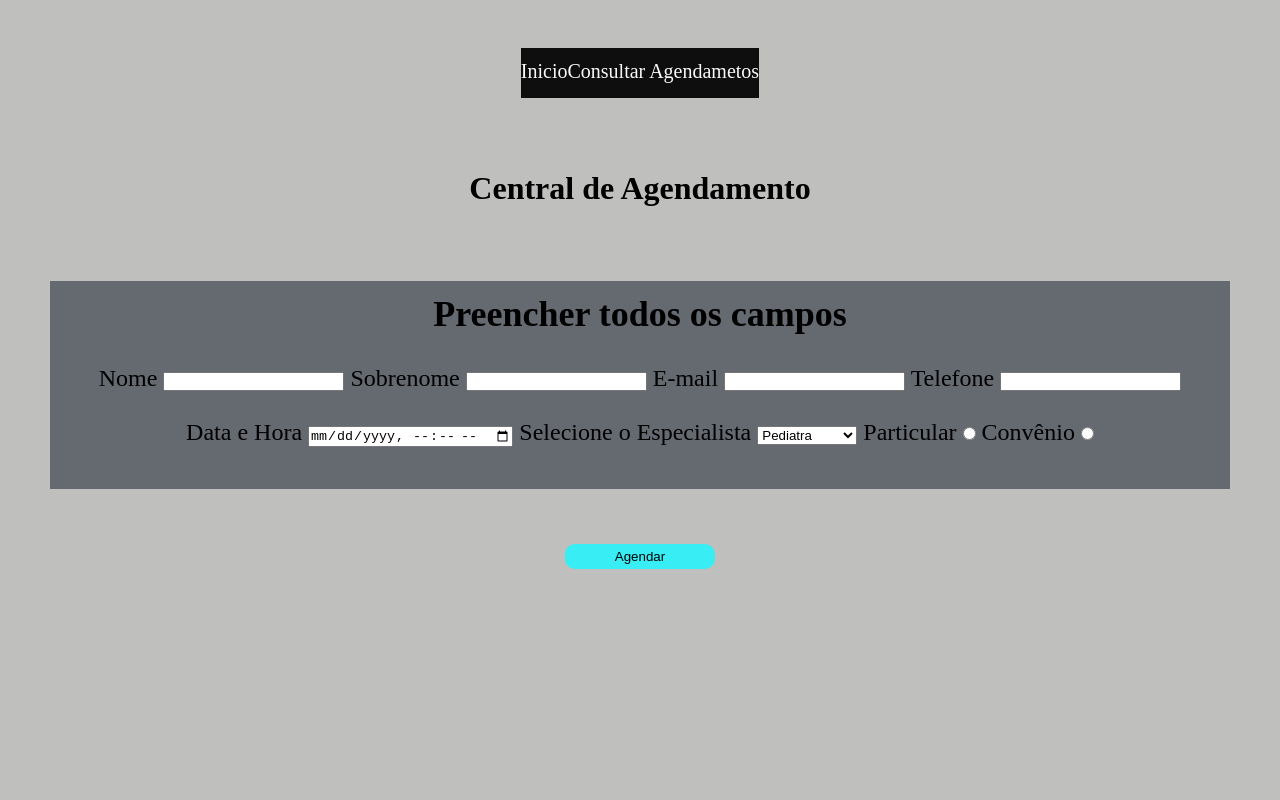
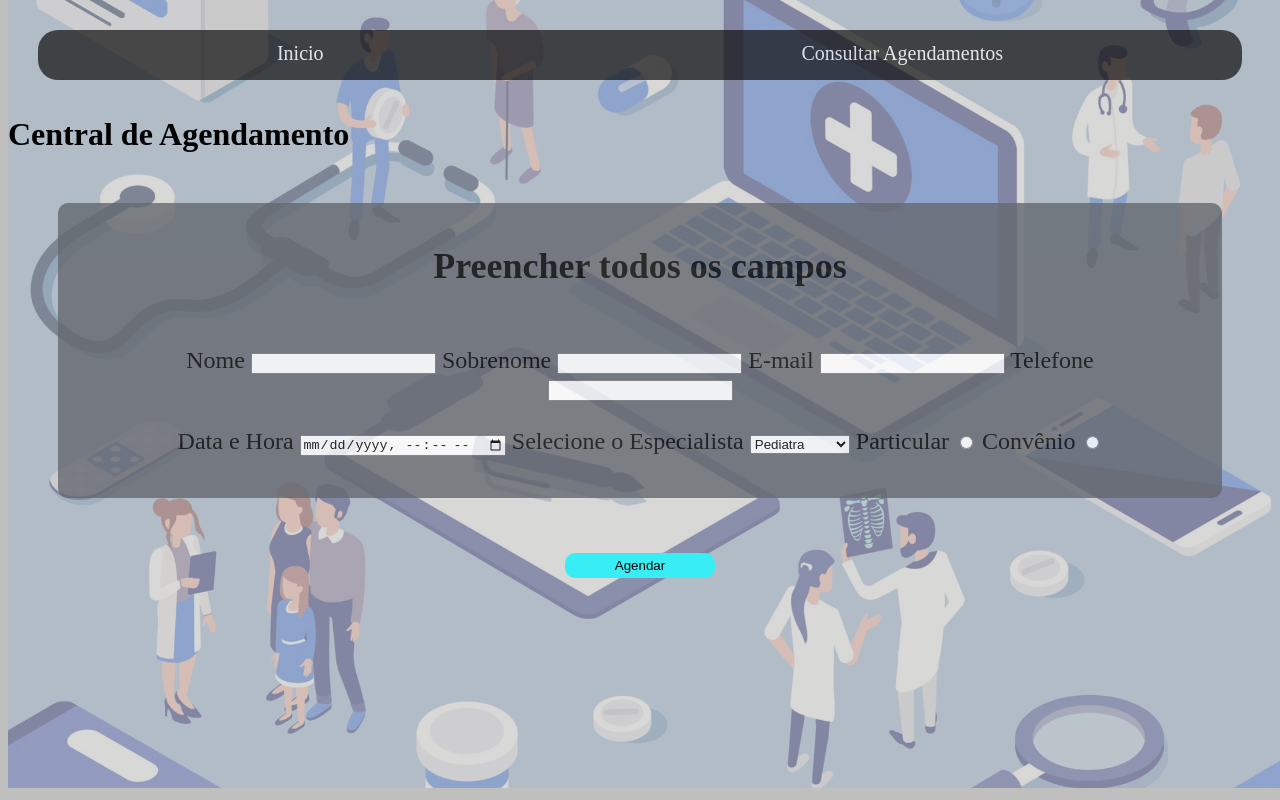
Before and after one commit to EltonClaus/website_estudo, a website with bundled scripts: page pages/agendamento.html in a window 1280 px wide. Built offline with nearby package versions, Linux system fonts and the light colour scheme.

Commit message:
More Commits

```diff
--- a/agendamento.css
+++ /dev/null
@@ -1,60 +0,0 @@
-/*estilos da página de  agendamentos*/
-
-.container_title h1 {
-  display: flex;
-  justify-content: center;
-  margin: 24px;
-  padding: 24px;
-}
-
-.container_form {
-  background: var(--color-container-teste02);
-  text-align: center;
-  margin: 50px;
-  padding: 42px;
-  font-size: 24px;
-}
-.container_form h2 {
-  position: relative;
-  bottom: 30px;
-}
-
-.container_button {
-  display: flex;
-  justify-content: center;
-}
-
-#btnConf {
-  background: var(--color-container-colorButton);
-  width: 150px;
-  margin: 5px;
-  padding: 5px;
-  border-radius: 10px;
-  border: none;
-  cursor: pointer;
-}
-#btnConf:hover {
-  background: var(--color-container-hover);
-}
-
-.render {
-  text-align: center;
-  background: var(--color-container-teste02);
-  margin: 50px;
-  padding: 15px;
-  font-size: 20px;
-  transition: 0.1s;
-}
-.render button {
-  background: var(--color-container-colorButton);
-  border: none;
-  width: 12rem;
-  padding: 5px;
-  margin: 12px;
-  border-radius: 4px;
-  transition: 0.1s;
-}
-.render button:hover {
-  background: var(--color-container-hover);
-}
-/*fim estilização da página de agendamento*/
--- /dev/null
+++ b/css/agendamento.css
@@ -0,0 +1,115 @@
+/*estilos da página de  agendamentos*/
+body {
+  background: var(--color-container-teste03);
+}
+body img {
+  display: flex;
+  opacity: 0.4;
+  width: 100%;
+  position: absolute;
+  bottom: 12px;
+  z-index: -1;
+}
+header {
+  display: flex;
+  justify-content: center;
+  position: relative;
+  margin: 15px;
+  padding: 15px;
+}
+
+nav {
+  background: var(--color-container-text);
+  opacity: .7;
+  display: flex;
+  height: 50px;
+  justify-content: space-around;
+  width: 100%;
+  border-radius: 20px;
+
+
+}
+nav a {
+  text-decoration: none;
+  position: relative;
+  color: var(--color-container-teste04);
+  top: 12px;
+  font-size: 20px;
+}
+nav a:hover {
+  color: var(--color-container-teste03);
+}""
+.container_title h1 {
+  display: flex;
+  justify-content: center;
+  margin: 24px;
+  padding: 24px;
+}
+
+.container_form {
+  background: var(--color-container-teste02);
+  text-align: center;
+  margin: 50px;
+  padding: 42px;
+  font-size: 24px;
+  opacity: .8;
+  border-radius: 10px;
+}
+.container_form h2 {
+  position: relative;
+  bottom: 30px;
+}
+
+.container_button {
+  display: flex;
+  justify-content: center;
+}
+
+#btnConf {
+  background: var(--color-container-colorButton);
+  width: 150px;
+  margin: 5px;
+  padding: 5px;
+  border-radius: 10px;
+  border: none;
+  cursor: pointer;
+}
+#btnConf:hover {
+  background: var(--color-container-hover);
+}
+
+.render {
+  text-align: center;
+  background: var(--color-container-teste02);
+  margin: 45px;
+  padding: 8px;
+  font-size: 20px;
+  transition: 0.1s;
+  opacity: .8;
+  border-radius: 10px;
+}
+.render button {
+  background: var(--color-container-colorButton);
+  border: none;
+  width: 12rem;
+  padding: 5px;
+  margin: 12px;
+  border-radius: 4px;
+  transition: 0.1s;
+}
+.render button:hover {
+  background: var(--color-container-hover);
+}
+/*fim estilização da página de agendamento*/
+
+/*paletta de cores*/
+.colors {
+  --color-container-text: #0e0e0e;
+  --color-container-teste01: #454842;
+  --color-container-teste02: #656970;
+  --color-container-teste03: #bfbfbd;
+  --color-container-teste04: #f9f9f9;
+  --color-container-button: #6da9c080;
+  --color-container-colorButton: #38eef4;
+  --color-container-hover: #bef4f6c2;
+}
--- a/style.css
+++ b/css/style.css
@@ -33,7 +33,9 @@ nav {
   background: var(--color-container-text);
   display: flex;
   height: 50px;
+  width: 100%;
   justify-content: space-around;
+  border-radius: 20px;
 }
 nav a {
   text-decoration: none;
--- a/agendamento.js
+++ b/js/agendamento.js
@@ -100,9 +100,16 @@ const agendamento = {
           especialista: especialista.value,
           plano: selected,
         });
-        alert("agendamento add");
+        alert("Agendamento Realizado");
       });
     });
   },
 };
 agendamento.init();
+
+const consultaAgendamento = {
+  start() {
+    console.log("teste se entrou na consulta");
+  },
+}
+consultaAgendamento.start();
--- a/agendamento.html
+++ b/pages/agendamento.html
@@ -5,15 +5,16 @@
     <meta http-equiv="X-UA-Compatible" content="IE=edge" />
     <meta name="viewport" content="width=device-width, initial-scale=1.0" />
     <title>Agendamento</title>
-    <link rel="stylesheet" href="./style.css" />
-    <link rel="stylesheet" href="agendamento.css" />
+    <!-- <link rel="stylesheet" href="../css/style.css" /> -->
+    <link rel="stylesheet" href="../css/agendamento.css" />
   </head>
 
   <body class="colors">
+    <img src="../assets/consultar.jpeg" alt="desenho de atendimento medico">
     <header>
-      <nav>
-        <a href="index.html">Inicio</a>
-        <a href="#">Consultar Agendametos</a>
+      <nav id="nav">
+        <a href="../index.html">Inicio</a>
+        <a href="#">Consultar Agendamentos</a>
       </nav>
     </header>
     <div class="container_title">
@@ -55,6 +56,6 @@
       <button class="colors" id="btnConf">Agendar</button>
     </div>
     <div class="container_preview"></div>
-    <script type="module" src="agendamento.js"></script>
+    <script type="module" src="../js/agendamento.js"></script>
   </body>
 </html>
```
Also changed, not shown: index.html (+2 -2 lines), assets/consultar.jpeg (added).
